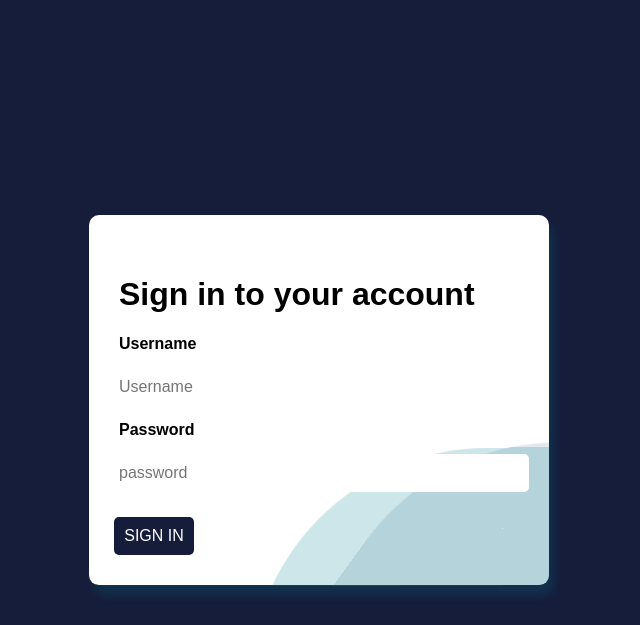
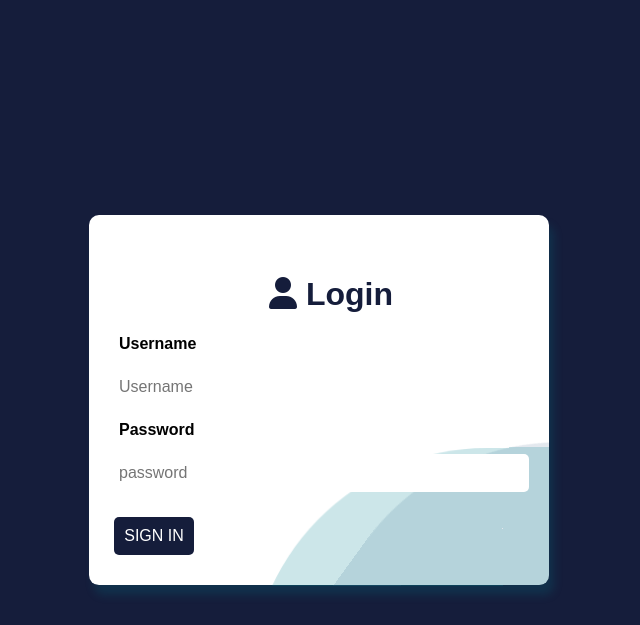
Before and after one commit to VedhaSankar/integrated-project-platform, a Flask app: page / in a window 1280 px wide. Shown: the top 625 px of the page, without its empty margins (321-961 px from the left). Run offline with Flask 2, Linux system fonts and the light colour scheme.

Commit message:
login template modified

```diff
--- a/templates/login.html
+++ b/templates/login.html
@@ -6,6 +6,7 @@
     <meta http-equiv="X-UA-Compatible" content="IE=edge">
     <meta name="viewport" content="width=device-width, initial-scale=1.0">
     <title>Document</title>
+    <link rel="stylesheet" href="https://cdnjs.cloudflare.com/ajax/libs/font-awesome/6.0.0/css/all.min.css" integrity="sha512-9usAa10IRO0HhonpyAIVpjrylPvoDwiPUiKdWk5t3PyolY1cOd4DSE0Ga+ri4AuTroPR5aQvXU9xC6qOPnzFeg==" crossorigin="anonymous" referrerpolicy="no-referrer" />
     <style>
         body {
             background-color: #151D3B;
@@ -148,7 +149,8 @@
 
 <body>
     <form action="/" method="post" class="login" >
-        <h1>Sign in to your account</h1>
+        <h1 style="padding-left: 150px; color:#151D3B ;"><i class="fa-solid fa-user"></i>
+            Login</h1>
 
         <label for="uname"><b>Username</b></label>
         <input type="uname" id="uname" name="uname" placeholder="Username">
```
